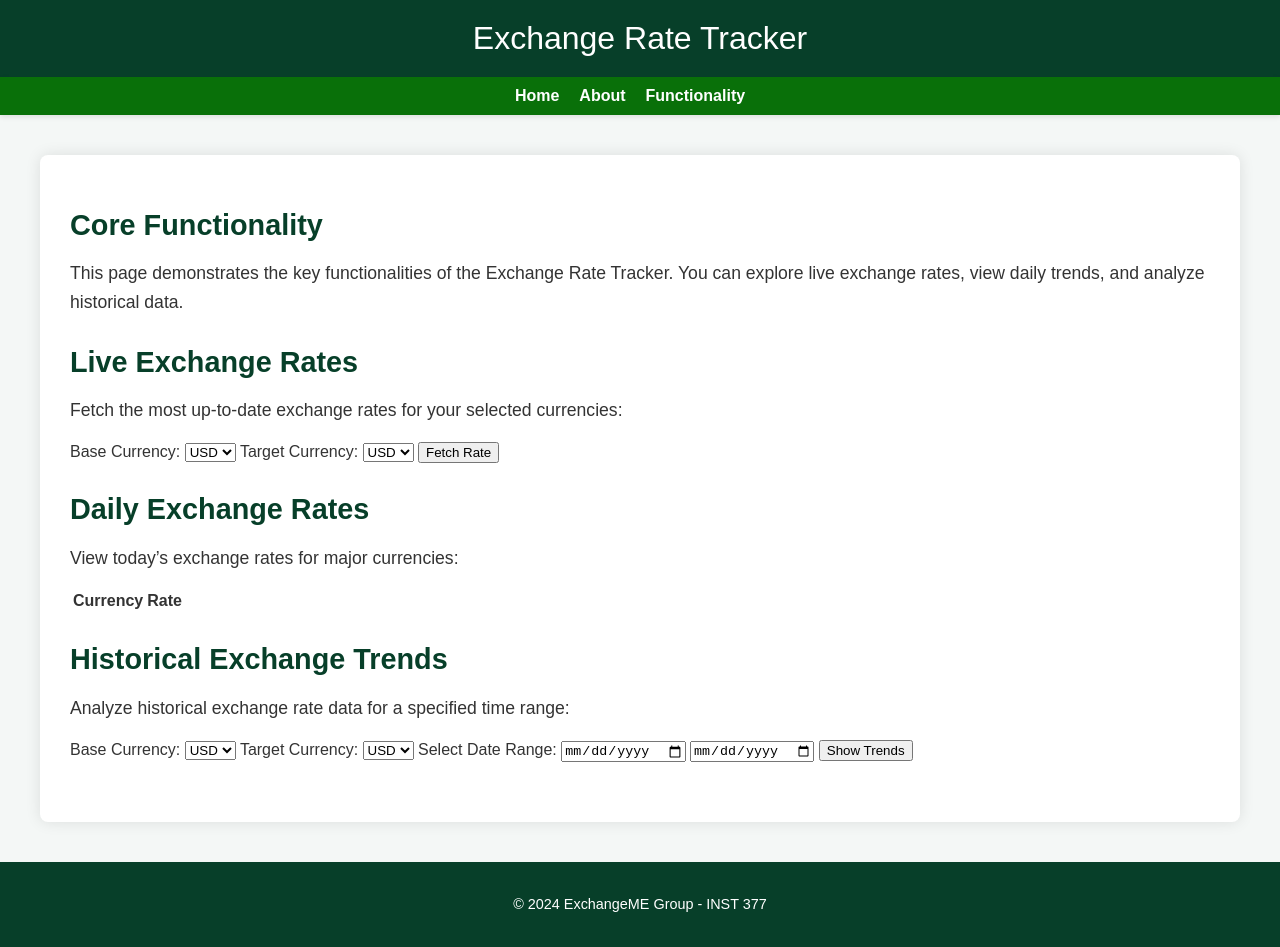
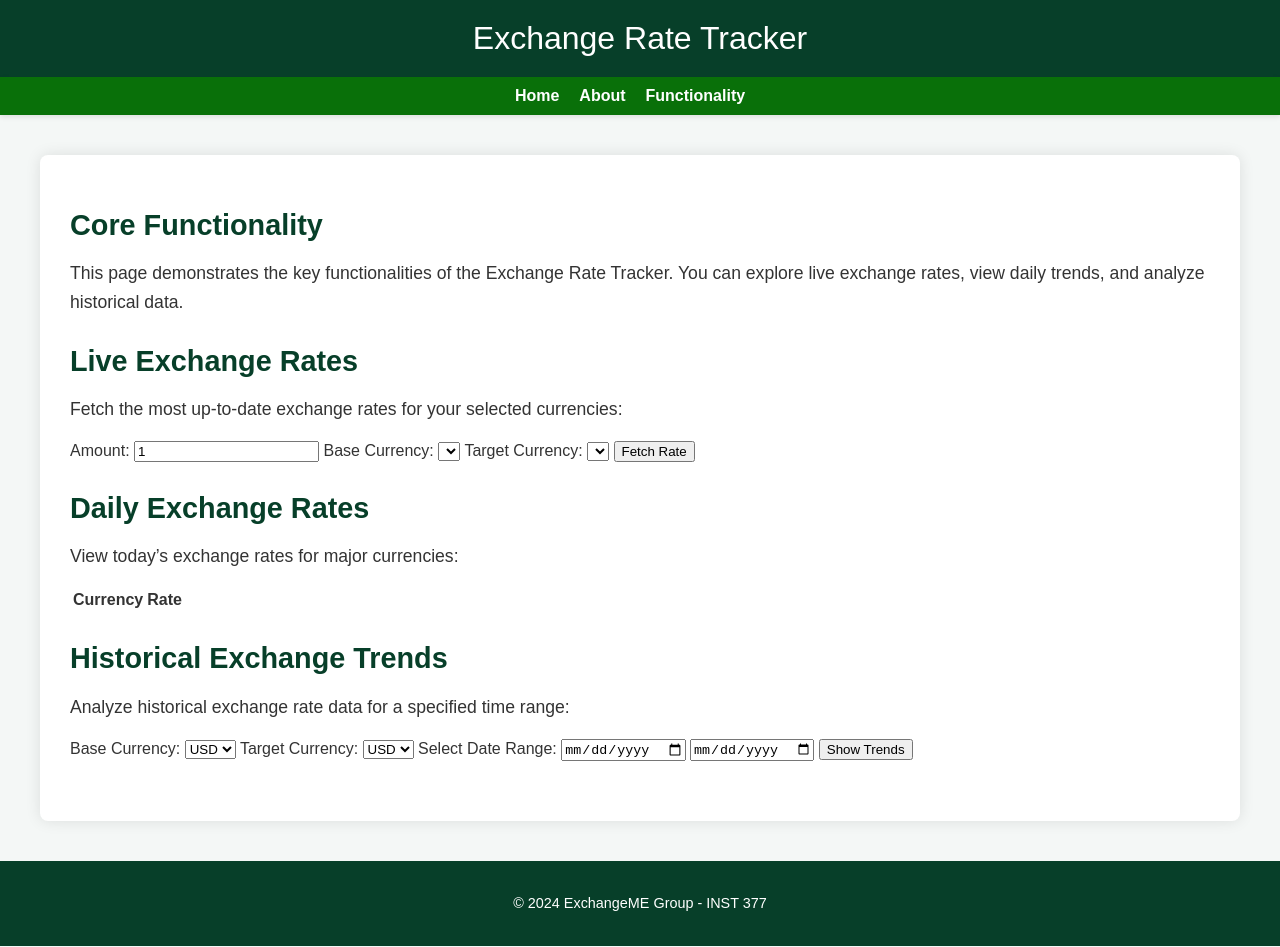
Before and after one commit to loconick/377-Final-Group-Project, a plain HTML site: page Functionality.html in a window 1280 px wide. Drawn offline with Linux system fonts and the light colour scheme.

Commit message:
Update Functionality.html
Added Live Exchange Rates functionality

```diff
--- a/Functionality.html
+++ b/Functionality.html
@@ -30,30 +30,27 @@
         <p>
           This page demonstrates the key functionalities of the Exchange Rate Tracker. You can explore live exchange rates, view daily trends, and analyze historical data.
         </p>
-      </section>
+      <!-- Live Exchange Rates Section -->
+      <h3>Live Exchange Rates</h3>
+      <p>
+        Fetch the most up-to-date exchange rates for your selected currencies:
+      </p>
+      <label for="amount">Amount:</label>
+      <input type="number" id="amount" value="1">
 
-      <!-- Live Exchange Rates Section -->
-      <section class="about-section">
-        <h3>Live Exchange Rates</h3>
-        <p>
-          Fetch the most up-to-date exchange rates for your selected currencies:
-        </p>
-        <form id="live-rate-form">
-          <label for="base-currency">Base Currency:</label>
-          <select id="base-currency" name="base-currency">
-            <option value="USD">USD</option>
-            <option value="EUR">EUR</option>
-            <option value="GBP">GBP</option>
-          </select>
-          <label for="target-currency">Target Currency:</label>
-          <select id="target-currency" name="target-currency">
-            <option value="USD">USD</option>
-            <option value="EUR">EUR</option>
-            <option value="GBP">GBP</option>
-          </select>
-          <button type="button" id="fetch-rate">Fetch Rate</button>
-        </form>
-      </section>
+      <label for="from">Base Currency:</label>
+      <select id="from"></select>
+
+      <label for="to">Target Currency:</label>
+      <select id="to"></select>
+
+      <button onclick="convertCurrency()">Fetch Rate</button>
+
+      <h2 id="result" style="color: black; font-size: 18px;"></h2>
+
+      <!-- Link to JavaScript File -->
+      <script src="currency_conversion.js"></script>
+    </section>
 
       <!-- Daily Exchange Rates Section -->
       <section class="about-section">
@@ -110,5 +107,6 @@
     <p>&copy; 2024 ExchangeME Group - INST 377</p>
   </footer>
 
+
 </body>
 </html>
```
